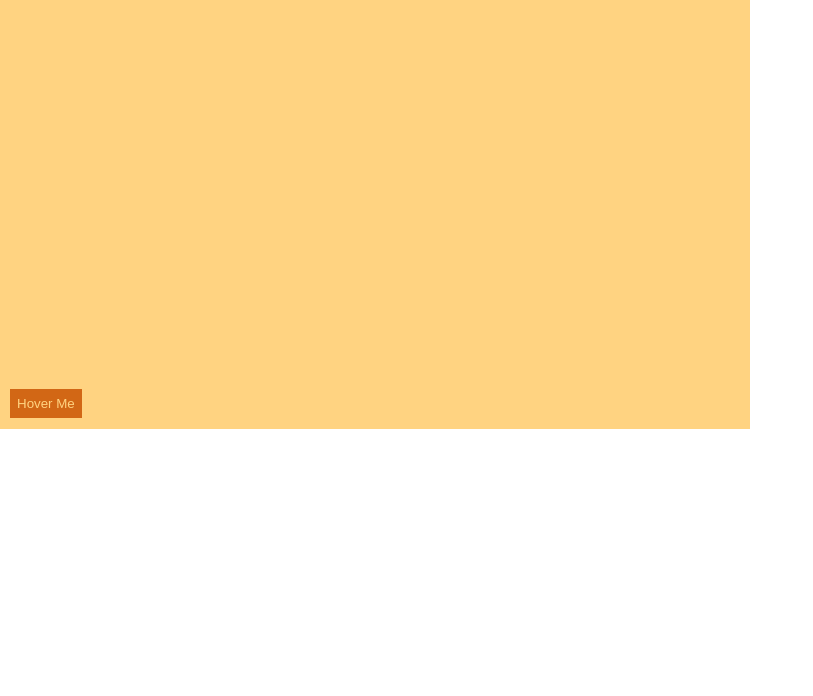
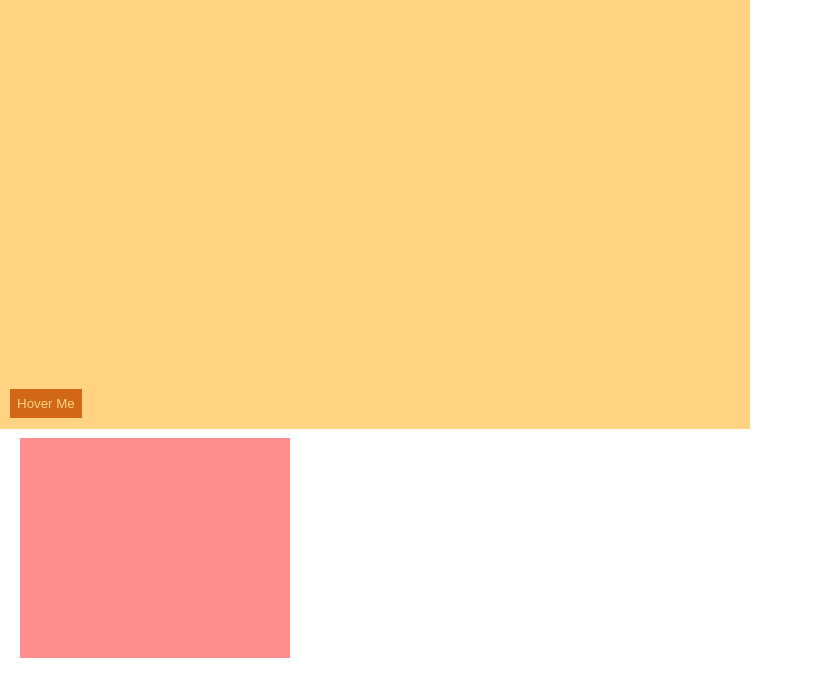
Before and after one commit to arafatmollah/css-3, a plain HTML site: page index.html in a window 1280 px wide. Shown: the part 58-754 px from the top of the page, without its empty margins (0-813 px from the left). Drawn offline with Linux system fonts and the light colour scheme.

Commit message:
translate er doubt clear

```diff
--- a/index.html
+++ b/index.html
@@ -18,5 +18,8 @@
   <div>
     <button>Hover Me</button>
   </div>
+  <div class="transform">
+
+  </div>
 </body>
 </html>
--- a/style.css
+++ b/style.css
@@ -32,3 +32,17 @@ button:hover{
     padding: 12px;
     transition: font-size 2s ease, font-family 2s ease, margin 2s ease, padding 2s ease;
 }
+.transform{
+    margin: 10px 20px;
+    padding: 10px;
+    height: 200px;
+    width: 250px;
+    background-color: rgba(255, 0, 0, 0.438);
+}
+.transform:hover{
+    /* transform: scale(0.7), translate(60px); */
+    transform: translate(7%,7%) skew(-30deg) rotate(0.5turn);
+}
+.transform:hover{
+    transition: transform 2s ease;
+}
```
